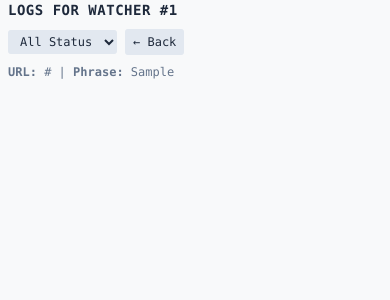
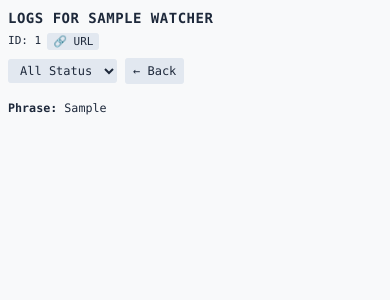
Before and after one commit to breeznik/watcher, a FastAPI app: page /watchers/1/logs-view in a window 390 px wide. Shown: the part 40-340 px from the top of the page. Run offline with FastAPI, Linux system fonts and the light colour scheme; the visitor is signed in with stand-in values (Sample User, id 1); tables that the repository leaves empty hold one stand-in row (values such as "Sample post").

Commit message:
Add name field to watchers with URL reveal button and mobile spacing fixes

```diff
--- a/app/models.py
+++ b/app/models.py
@@ -17,6 +17,7 @@ class Watcher(Base):
     __tablename__ = "watchers"
 
     id = Column(Integer, primary_key=True, index=True)
+    name = Column(String(255), nullable=False)
     url = Column(String(500), nullable=False)
     phrase = Column(String(255), nullable=False)
     interval_minutes = Column(Integer, nullable=False, default=5)
--- a/app/routes/watchers.py
+++ b/app/routes/watchers.py
@@ -49,6 +49,7 @@ def new_watcher_page(request: Request):
 @router.post("/watchers/new")
 def create_watcher(
     request: Request,
+    name: str = Form("Watcher"),
     url: str = Form(...),
     phrase: str = Form(...),
     interval_minutes: int = Form(...),
@@ -59,6 +60,7 @@ def create_watcher(
     if not get_current_user(request):
         return RedirectResponse(url="/login", status_code=303)
     watcher = models.Watcher(
+        name=name.strip() if name.strip() else "Watcher",
         url=url.strip(),
         phrase=phrase.strip(),
         interval_minutes=max(1, interval_minutes),
@@ -86,6 +88,7 @@ def edit_watcher_page(watcher_id: int, request: Request, db: Session = Depends(g
 def update_watcher(
     watcher_id: int,
     request: Request,
+    name: str = Form(...),
     url: str = Form(...),
     phrase: str = Form(...),
     interval_minutes: int = Form(...),
@@ -98,6 +101,7 @@ def update_watcher(
     watcher = db.get(models.Watcher, watcher_id)
     if not watcher:
         raise HTTPException(status_code=404, detail="Watcher not found")
+    watcher.name = name.strip()
     watcher.url = url.strip()
     watcher.phrase = phrase.strip()
     watcher.interval_minutes = max(1, interval_minutes)
--- a/app/schemas/watchers.py
+++ b/app/schemas/watchers.py
@@ -5,6 +5,7 @@ from app.models import StatusEnum
 
 
 class WatcherBase(BaseModel):
+    name: str = Field(max_length=255)
     url: str
     phrase: str
     interval_minutes: int = Field(ge=1, le=1440)
--- a/app/static/styles.css
+++ b/app/static/styles.css
@@ -83,6 +83,7 @@ p { font-size: 12px; color: var(--muted); margin-bottom: 8px; }
 .table { width: 100%; border-collapse: collapse; min-width: 640px; }
 .table th, .table td { padding: 6px 8px; border-bottom: 1px solid var(--border); text-align: left; font-size: 12px; }
 .table th { color: var(--muted); font-weight: 600; text-transform: uppercase; font-size: 11px; letter-spacing: 0.5px; }
+.table td { max-width: 300px; overflow: hidden; text-overflow: ellipsis; word-wrap: break-word; }
 .cell-value { display: inline-block; }
 .cell-value.url {
   max-width: 260px;
@@ -90,6 +91,17 @@ p { font-size: 12px; color: var(--muted); margin-bottom: 8px; }
   overflow: hidden;
   text-overflow: ellipsis;
   display: block;
+}
+.cell-value.error-msg {
+  max-width: 250px;
+  max-height: 60px;
+  overflow: hidden;
+  text-overflow: ellipsis;
+  display: -webkit-box;
+  -webkit-line-clamp: 3;
+  -webkit-box-orient: vertical;
+  cursor: help;
+  word-break: break-all;
 }
 .cell-value.actions-col { display: inline-flex; justify-content: flex-end; }
 .flex { display: flex; gap: 8px; flex-wrap: wrap; }
@@ -127,6 +139,20 @@ button, .primary, .link-btn, .danger, a {
 .danger:hover { opacity: 0.8; }
 .table td form { display: inline; margin: 0; }
 
+.url-reveal-btn {
+  padding: 2px 6px;
+  border-radius: 3px;
+  background: var(--border);
+  border: none;
+  cursor: pointer;
+  font-size: 11px;
+  transition: background 0.2s;
+}
+.url-reveal-btn:hover {
+  background: var(--accent);
+  color: var(--card);
+}
+
 .form-grid { display: grid; gap: 8px; }
 .form-grid label { font-weight: 600; color: var(--muted); font-size: 11px; text-transform: uppercase; letter-spacing: 0.5px; }
 .form-grid input[type="text"], .form-grid input[type="url"], .form-grid input[type="number"], .form-grid input[type="password"] {
@@ -161,8 +187,10 @@ button, .primary, .link-btn, .danger, a {
 }
 
 @media (max-width: 720px) {
-  .container { padding: 0 8px; }
-  .actions { flex-direction: column; align-items: stretch; gap: 8px; }
+  .container { padding: 8px; }
+  .card.narrow { margin-top: 12px; }
+  h2 { margin-bottom: 8px; }
+  .actions { flex-direction: column; align-items: stretch; gap: 8px; margin-bottom: 8px; }
   .table-wrapper {
     background: transparent;
     border: none;
--- a/app/templates/logs.html
+++ b/app/templates/logs.html
@@ -12,7 +12,13 @@
   </div>
   {% endif %}
   <div class="actions">
-    <h2>Logs for Watcher #{{ watcher.id }}</h2>
+    <div style="max-width: 100%; overflow: hidden;">
+      <h2 style="margin-bottom: 4px; overflow: hidden; text-overflow: ellipsis; white-space: nowrap;">Logs for {{ watcher.name }}</h2>
+      <div style="font-size: 0.85em; color: var(--text-secondary); display: flex; align-items: center; gap: 6px; flex-wrap: wrap;">
+        <span>ID: {{ watcher.id }}</span>
+        <button class="url-reveal-btn" data-url="{{ watcher.url }}" title="Show URL" onclick="event.preventDefault(); alert(this.dataset.url);">🔗 URL</button>
+      </div>
+    </div>
     <div style="display: flex; gap: 8px; align-items: center;">
       <select id="status-filter" class="link-btn" style="padding: 4px 8px;">
         <option value="all">All Status</option>
@@ -25,7 +31,7 @@
       <a href="/" class="link-btn">← Back</a>
     </div>
   </div>
-  <p style="margin: 0;"><strong>URL:</strong> {{ watcher.url }} | <strong>Phrase:</strong> {{ watcher.phrase }}</p>
+  <p style="margin: 0; color: var(--text-secondary); font-size: 0.9em;"><strong>Phrase:</strong> {{ watcher.phrase }}</p>
   <div id="logs-container" class="table-wrapper" style="flex: 1; overflow-y: auto;">
     <table class="table">
       <thead>
@@ -56,7 +62,7 @@
               {% endif %}
             </span>
           </td>
-          <td data-label="Error"><span class="cell-value">{{ log.error_message or '-' }}</span></td>
+          <td data-label="Error"><span class="cell-value error-msg" title="{{ log.error_message or '' }}">{{ log.error_message or '-' }}</span></td>
         </tr>
       {% endfor %}
       </tbody>
@@ -138,7 +144,7 @@
           <td data-label="Checked At"><span class="cell-value">${log.checked_at}</span></td>
           <td data-label="Status"><span class="cell-value"><span class="badge ${statusClass}">${statusText}</span></span></td>
           <td data-label="Email Sent"><span class="cell-value">${emailCell}</span></td>
-          <td data-label="Error"><span class="cell-value">${log.error_message || '-'}</span></td>
+          <td data-label="Error"><span class="cell-value error-msg" title="${log.error_message || ''}">${log.error_message || '-'}</span></td>
         `;
         tbody.appendChild(row);
       });
--- a/app/templates/watcher_form.html
+++ b/app/templates/watcher_form.html
@@ -3,6 +3,9 @@
 <div class="card narrow">
   <h2>{{ 'Edit' if watcher else 'Create' }} Watcher</h2>
   <form method="post" class="form-grid">
+    <label>Name</label>
+    <input name="name" type="text" maxlength="255" value="{{ watcher.name if watcher else 'Watcher' }}" placeholder="e.g., My Website" />
+
     <label>URL</label>
     <input name="url" type="url" required value="{{ watcher.url if watcher else '' }}" />
 
```
Also changed, not shown: app/templates/dashboard.html (+7 -2 lines), migrations/versions/20251202_0002_add_watcher_name.py (added, +36 -0 lines).
